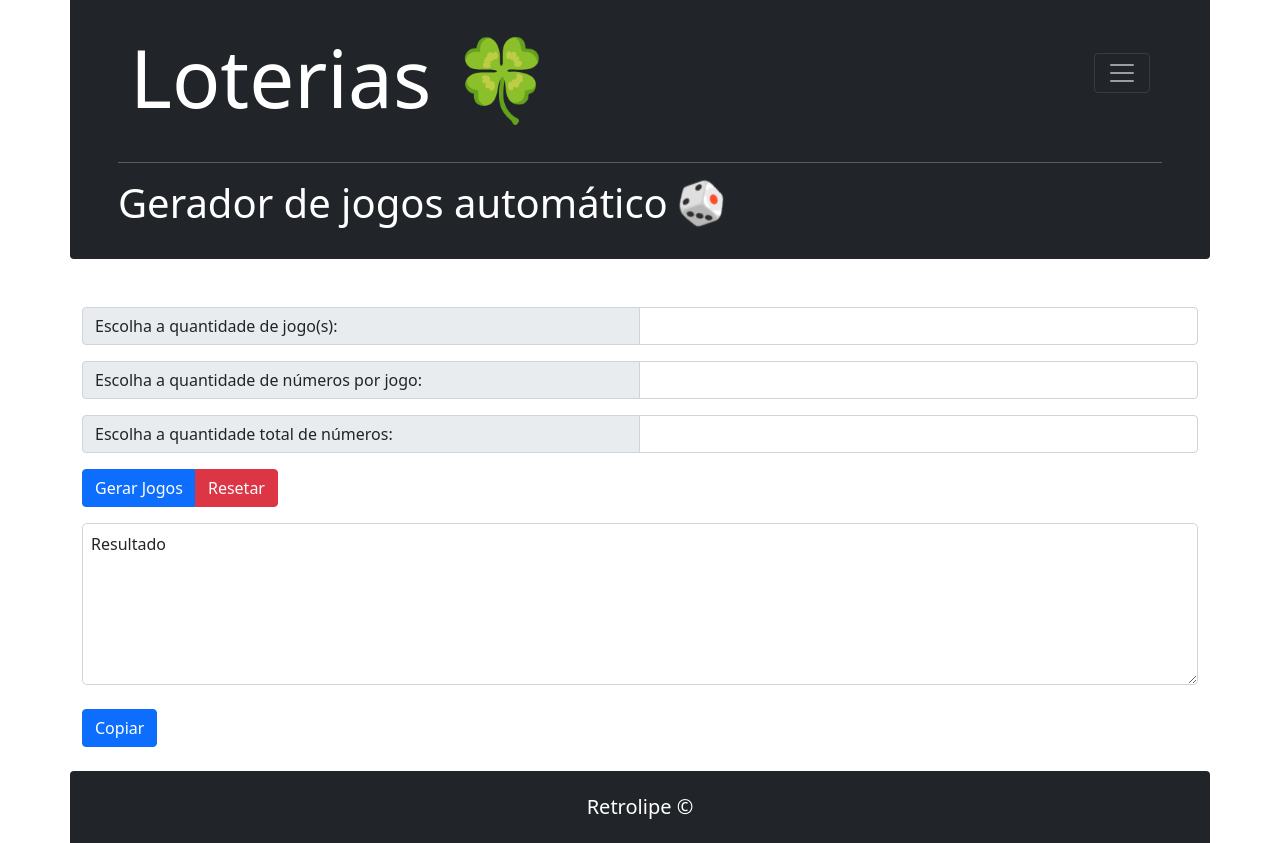
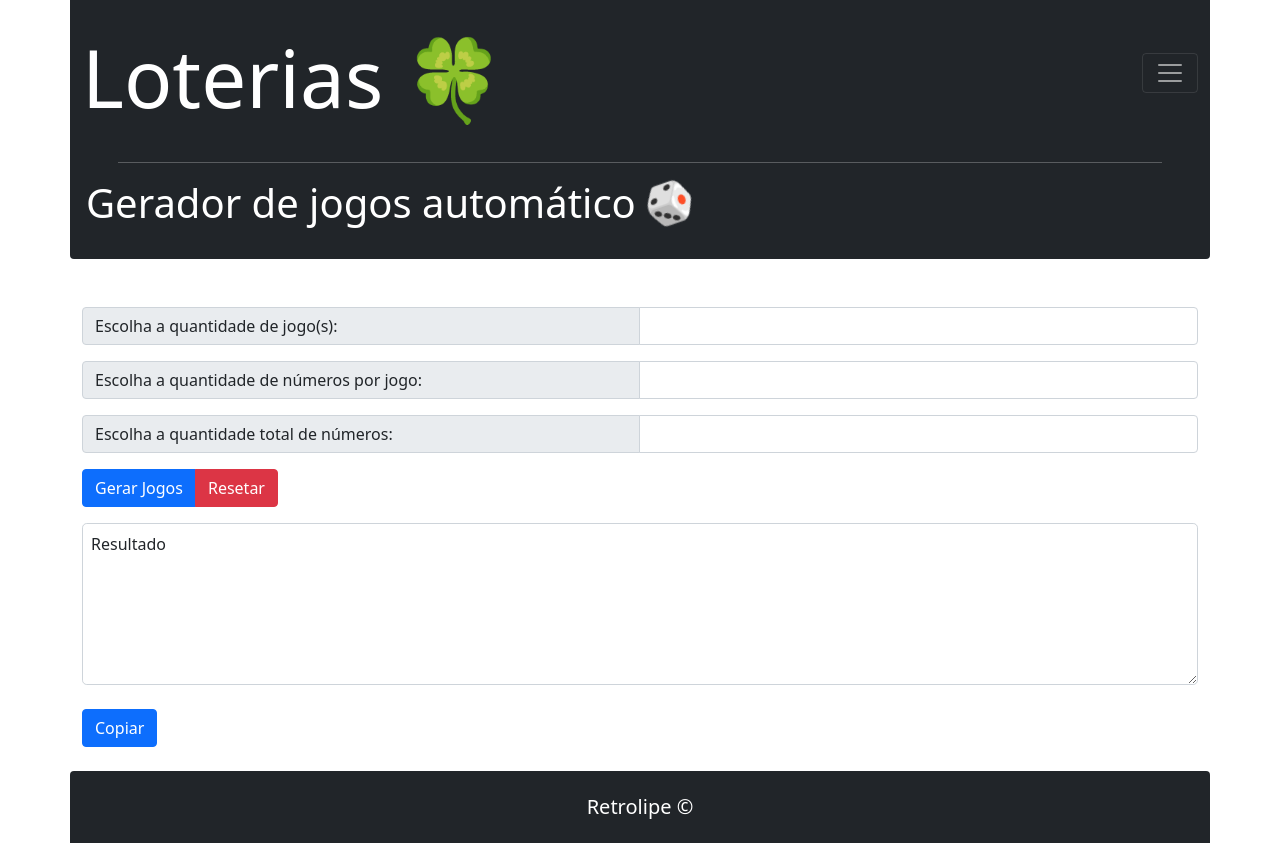
Before and after one commit to filipesanches/geradorLoteria, a website: page index.html in a window 1280 px wide. Drawn offline with nearby package versions, Linux system fonts and the light colour scheme; some packages are replaced by stand-ins of ours; a script that the page names is missing.

Commit message:
Add files via upload

```diff
--- a/index.html
+++ b/index.html
@@ -18,7 +18,7 @@
 
 <body>
   <div class="container-lg container-fluid p-0">
-    <div class="pb-3 bg-dark rounded-bottom mb-5 text-white px-5 overflow-hidden">
+    <div class="pb-3 bg-dark rounded-bottom mb-5 text-white overflow-hidden">
 
       <nav class="navbar  navbar-dark bg-dark">
         <div class="container-fluid">
@@ -56,8 +56,8 @@
           </div>
         </div>
       </nav>
-      <hr />
-      <p class="display-6">Gerador de jogos automático <span class="rotateIn"> &#127922;</span></p>
+      <hr class="mx-5" />
+      <p class="display-6 px-3">Gerador de jogos automático <span class="rotateIn"> &#127922;</span></p>
     </div>
     <div class="form-group container">
       <div class="input-group">
```
